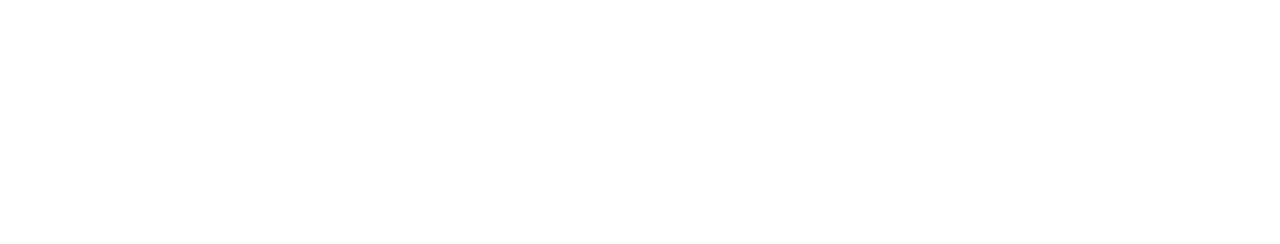
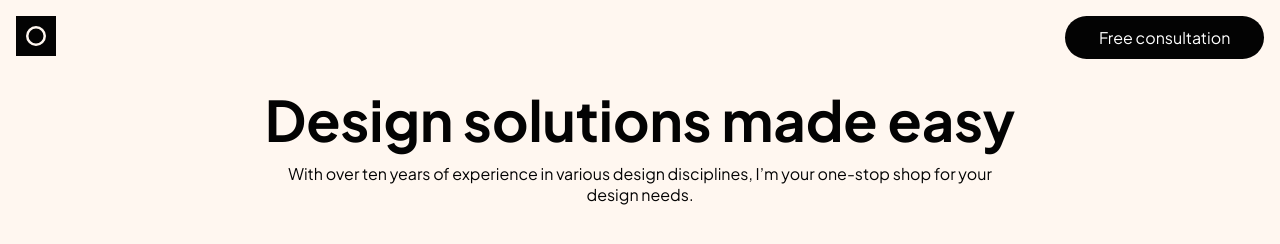
Before and after one commit to Chomikens/Frontendmentor-onepage-design, a website built with Vite: page src/index.html in a window 1280 px wide. Built offline with nearby package versions, Linux system fonts and the light colour scheme; some packages are replaced by stand-ins of ours.

Commit message:
Header: HTML and SCCS

```diff
--- a/src/index.html
+++ b/src/index.html
@@ -1,16 +1,34 @@
-<!doctype html>
+<!DOCTYPE html>
 <html lang="pl">
 
 <head>
-  <meta charset="UTF-8" />
-  <link rel="icon" type="image/svg+xml" href="/vite.svg" />
-  <meta name="viewport" content="width=device-width, initial-scale=1.0" />
+  <meta charset="UTF-8">
+  <meta name="viewport" content="width=device-width, initial-scale=1.0">
   <script src="/main.js" defer></script>
   <link rel="stylesheet" href="./scss/main.scss">
-  <title>Onepage - portfolio</title>
+  <title>Document</title>
 </head>
 
 <body>
+  <header>
+    <div class="container header | margin-block-start-16">
+      <div class="header__logo">
+        <img src="./images/logo.svg" alt="White circle on black background" height="64" width="64">
+      </div>
+      <div class="header__button">
+        <button>Free consultation</button>
+      </div>
+    </div>
+  </header>
 </body>
+<main>
+  <section class="intro | padding-block-32">
+    <div class="container | flow">
+      <h1>Design solutions made easy</h1>
+      <p>With over ten years of experience in various design disciplines, I’m your one-stop shop for your design needs.
+      </p>
+    </div>
+  </section>
+</main>
 
 </html>
--- a/src/scss/abstracts/_typography.scss
+++ b/src/scss/abstracts/_typography.scss
@@ -3,14 +3,14 @@
 $ff-sans: 'Plus Jakarta Sans', sans-serif;
 
 $font-sizes: (
+	mainHeadingMobile: 2.0625rem,
+	mainHeadingTablets: 2.75rem,
 	mainHeadingDesktop: 3.5rem,
-	mainHeadingTablets: 2.75rem,
-	mainHeadingMobile: 2.0625rem,
+	mediumHeadingMobile: 1.625rem,
+	mediumHeadingTablets: 2rem,
 	mediumHeadingDesktop: 2.5rem,
-	mediumHeadingTablets: 2rem,
-	mediumHeadingMobile: 1.625rem,
+	smallerHeadingMobile: 1.5rem,
 	smallerHeadingTablets: 2rem,
-	smallerHeadingMobile: 1.5rem,
 	paragraphMobile: 1rem,
 	paragraphTablets: 1.125rem,
 );
--- /dev/null
+++ b/src/scss/base/_general.scss
@@ -0,0 +1,43 @@
+@use '../abstracts/' as *;
+
+body {
+	min-height: 100vh;
+	background-color: clr(main, 300);
+	color: clr(main, 900);
+	font-family: $ff-sans;
+	font-weight: $fw-400;
+}
+
+h1 {
+	font-size: fs(mainHeadingMobile);
+	@include mq('medium') {
+		font-size: fs(mainHeadingTablets);
+	}
+	@include mq('large') {
+		font-size: fs(mainHeadingDesktop);
+	}
+}
+
+h2 {
+	font-size: fs(mediumHeadingMobile);
+	@include mq('medium') {
+		font-size: fs(mediumHeadingTablets);
+	}
+	@include mq('large') {
+		font-size: fs(mediumHeadingDesktop);
+	}
+}
+
+h3 {
+	font-size: fs(smallerHeadingMobile);
+	@include mq('medium') {
+		font-size: fs(smallerHeadingTablets);
+	}
+}
+
+p {
+	font-size: fs(paragraphMobile);
+	@include mq('medium') {
+		font-size: fs(paragraphMobile);
+	}
+}
--- a/src/scss/base/_index.scss
+++ b/src/scss/base/_index.scss
@@ -1 +1,2 @@
 @forward 'reset';
+@forward 'general';
--- /dev/null
+++ b/src/scss/layout/_header.scss
@@ -0,0 +1,27 @@
+@use '../abstracts/' as *;
+
+.header {
+	display: flex;
+	justify-content: center;
+	flex-wrap: wrap;
+	gap: 1rem;
+	@include mq('small') {
+		justify-content: space-between;
+	}
+
+	&__logo {
+		img {
+			max-width: 2.5rem;
+			min-width: 2rem;
+			width: 100%;
+			aspect-ratio: 1;
+		}
+	}
+	&__button {
+		align-self: flex-end;
+		button {
+			@include buttons-ui(inline-block, 0.7rem);
+			transition: background-color 0.3s ease-in-out;
+		}
+	}
+}
--- a/src/scss/layout/_index.scss
+++ b/src/scss/layout/_index.scss
@@ -0,0 +1,2 @@
+@forward 'header';
+@forward 'intro';
--- /dev/null
+++ b/src/scss/layout/_intro.scss
@@ -0,0 +1,7 @@
+.intro {
+	text-align: center;
+	p {
+		max-width: 64ch;
+		margin-inline: auto;
+	}
+}
--- a/src/scss/utilities/_font-weights.scss
+++ b/src/scss/utilities/_font-weights.scss
@@ -1,8 +1,5 @@
 @use '../abstracts/' as *;
 
-.fw-regular {
-	font-weight: $fw-400;
-}
 
 .fw-bold {
 	font-weight: $fw-700;
```
